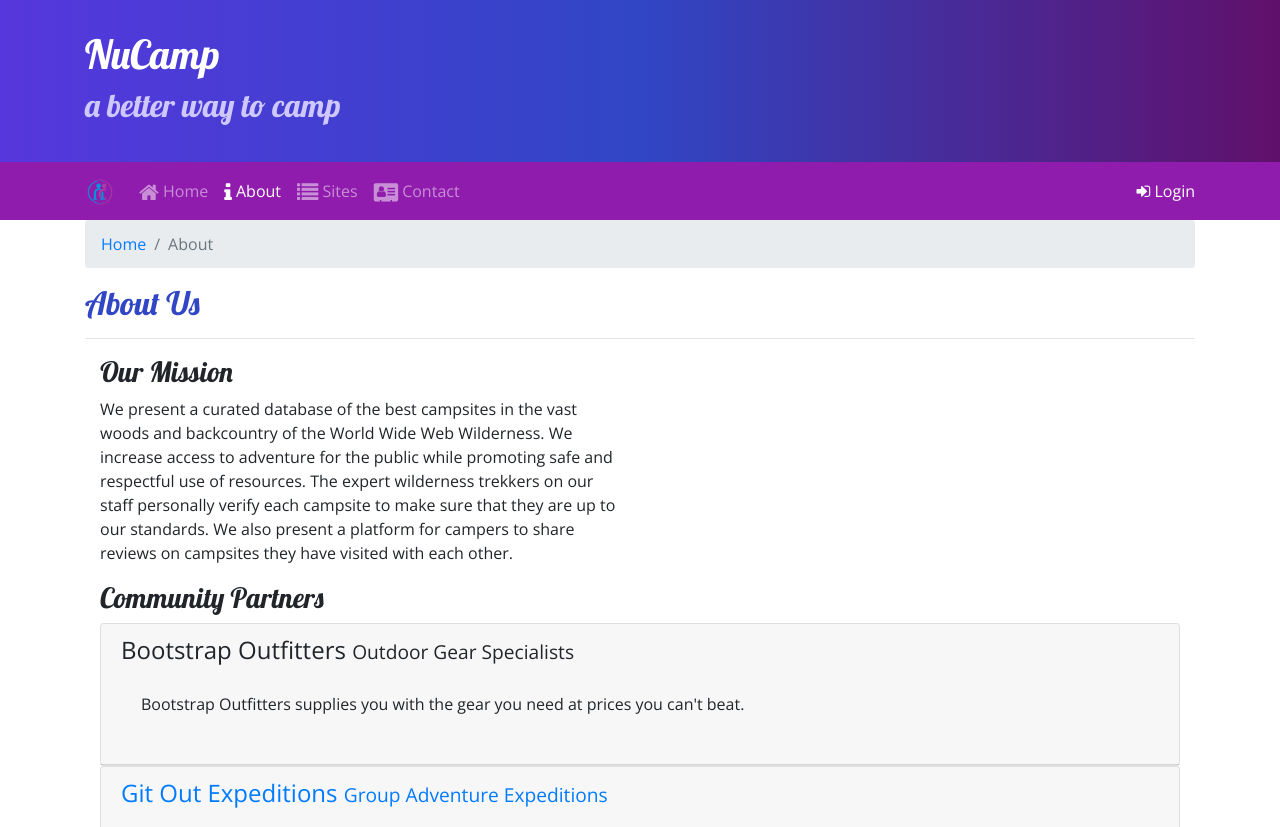
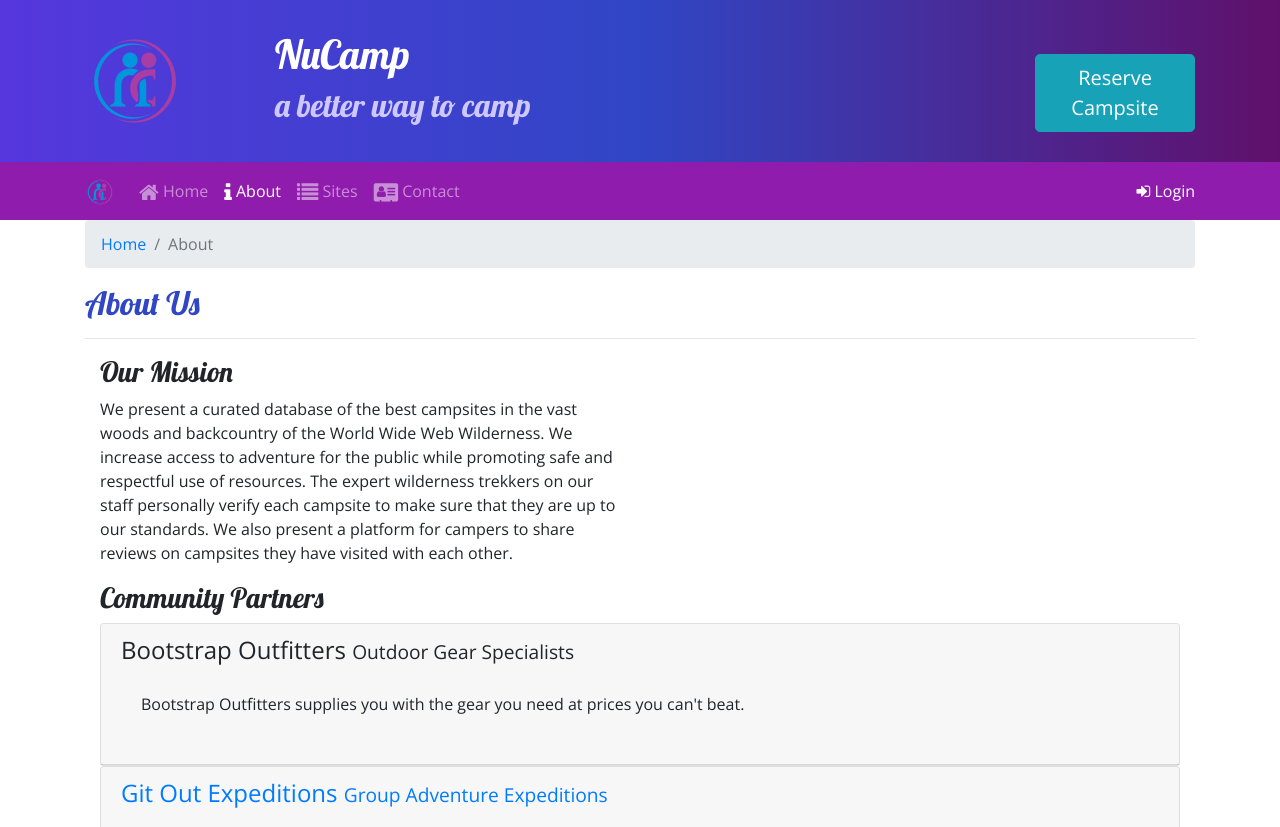
Before and after one commit to DaytoePotato/Nucamp-Bootstrap-Workshop, a website: page aboutus.html in a window 1280 px wide. Shown: the top 827 px of the page. Drawn offline with nearby package versions, Linux system fonts and the light colour scheme.

```diff
--- a/aboutus.html
+++ b/aboutus.html
@@ -26,12 +26,21 @@
 </head>
 
 <body>
+    <!--Jumbotron Logo-->
     <header class="jumbotron jumbotron-fluid">
         <div class="container">
             <div class="row">
+                <div class="col-4 col-sm-3 col-md-2 align-self-center">
+                    <a href="index.html"><img src="img/logo.png" class="img-fluid" /></a>
+                </div>
                 <div class="col">
                     <h1>NuCamp</h1>
                     <h2>a better way to camp</h2>
+                </div>
+                <div class="col col-md-4 col-xl-2 mt-4 align-self-center">
+                    <button type="button" class="btn btn-info btn-lg" id="reserveButton"
+                        data-target="#reserveModal">Reserve
+                        Campsite</button>
                 </div>
             </div>
         </div>
@@ -39,7 +48,7 @@
     <!-- Navbar -->
     <nav class="navbar navbar-expand-sm navbar-dark sticky-top">
         <div class="container">
-            <a class="navbar-brand" href="#"><img src="img/logo.png" height="30" width="30" /></a>
+            <a class="navbar-brand" href="index.html"><img src="img/logo.png" height="30" width="30" /></a>
             <button class="navbar-toggler" type="button" data-toggle="collapse" data-target="#nucampNavbar">
                 <span class="navbar-toggler-icon"></span>
             </button>
```
Also changed, not shown: contactus.html (+10 -1 lines).
